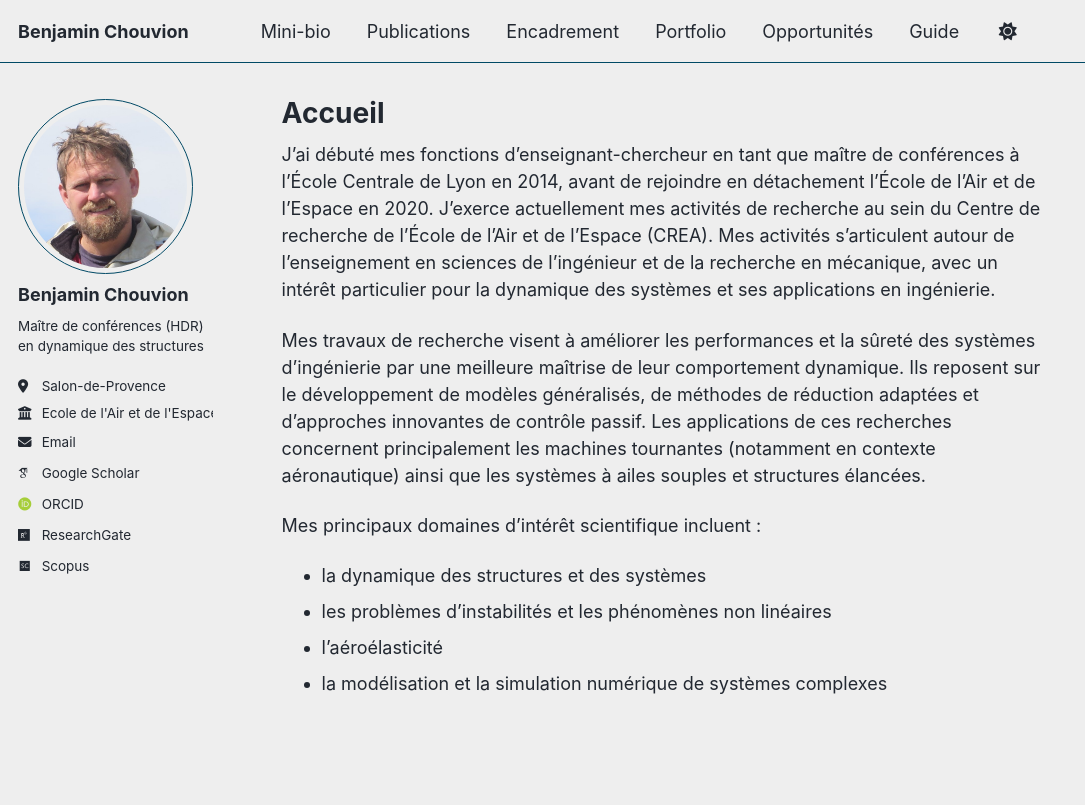
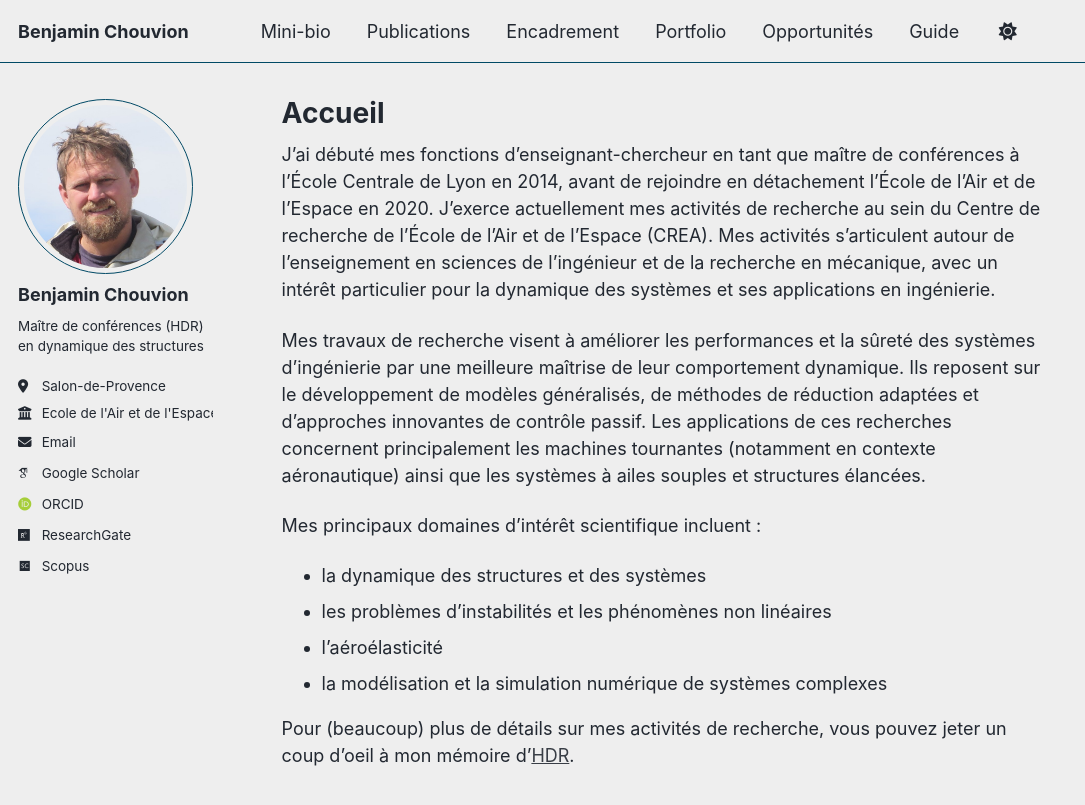
Before and after one commit to benjamin-chouvion/benjamin-chouvion.github.io, a Jekyll site: the page built from _pages/about.md, in a window 1280 px wide. Shown: the top 805 px of the page, without its empty margins (0-1085 px from the left). Built offline with Jekyll 4.4.1, drawn with Linux system fonts in a browser that asks for light colours; some web fonts are replaced; a script bundle is joined from its source files by our own code; library files that are not in the unit come from our copies.

Commit message:
Update about.md

```diff
--- a/_pages/about.md
+++ b/_pages/about.md
@@ -17,3 +17,5 @@ Mes principaux domaines d’intérêt scientifique incluent :
 - les problèmes d'instabilités et les phénomènes non linéaires
 - l'aéroélasticité
 - la modélisation et la simulation numérique de systèmes complexes
+
+Pour (beaucoup) plus de détails sur mes activités de recherche, vous pouvez jeter un coup d'oeil à mon mémoire d'[HDR](https://hal.science/tel-04664503v1).
```
